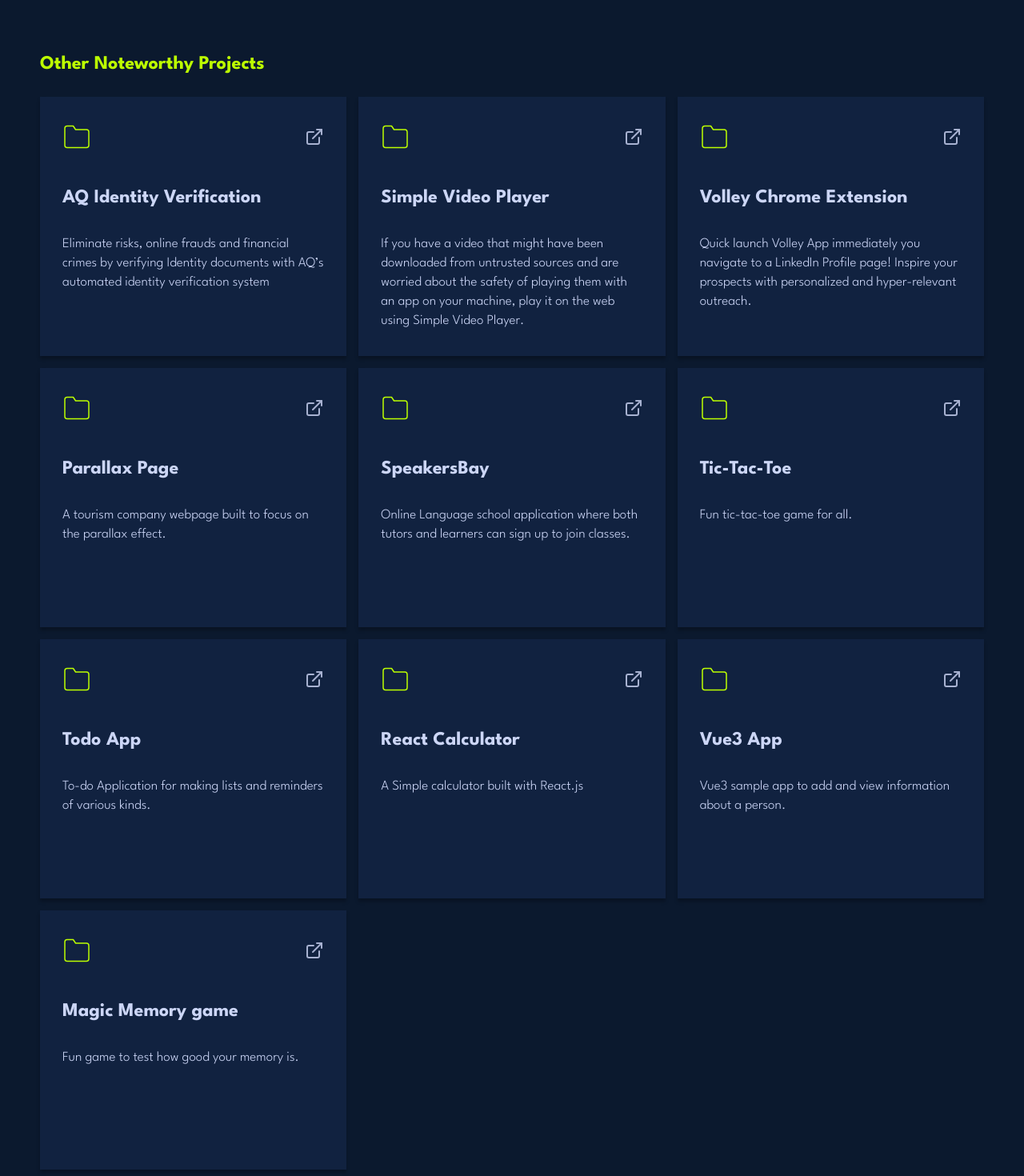
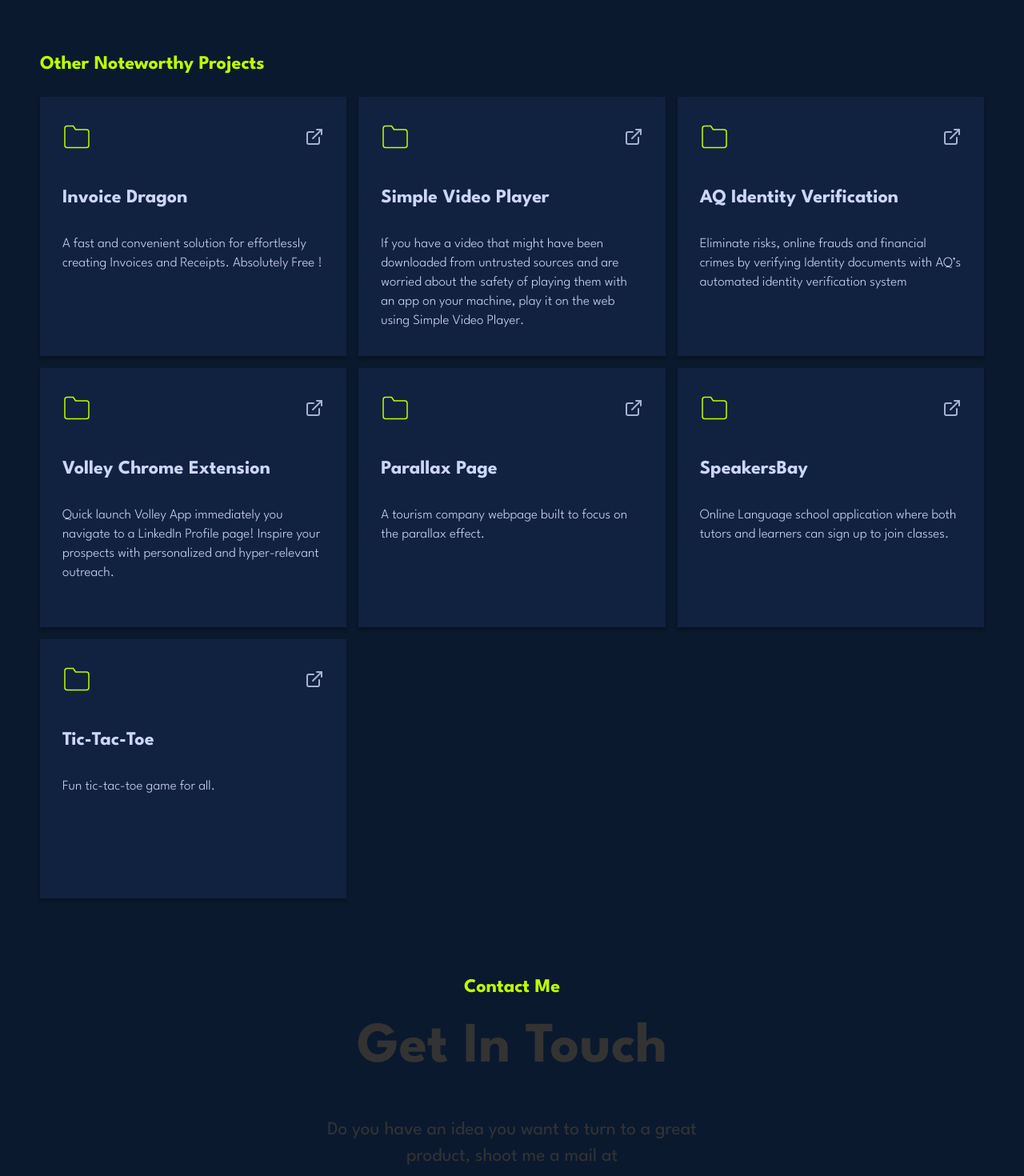
Before and after one commit to LaniJ/NewPortfolio, a Next.js app: page / in a window 1280 px wide. Shown: the part 2820-4290 px from the top of the page at 80% size. Built offline with nearby package versions, Linux system fonts and the light colour scheme.

Commit message:
adds invoice dragon to project list

```diff
--- a/components/OtherProjects/data.js
+++ b/components/OtherProjects/data.js
@@ -1,14 +1,19 @@
 export const projectList = [
   {
-    projectName: "AQ Identity Verification",
-    link: "https://stagingaq.enyata.com/",
-    cardContent: "Eliminate risks, online frauds and financial crimes by verifying Identity documents with AQ’s automated identity verification system",
+    projectName: "Invoice Dragon",
+    link: "https://invoicedragon.com/",
+    cardContent: "A fast and convenient solution for effortlessly creating Invoices and Receipts. Absolutely Free !",
   },
   {
     projectName: "Simple Video Player",
     link: "https://simplevideoplayer.com/",
     // cardContent: "Play your local videos on the web. Unsure about the saftey or origin of a video you have downloaded from untrusted sources? Worried about the safety of playing them with any app on your machine? "
     cardContent: "If you have a video that might have been downloaded from untrusted sources and are worried about the safety of playing them with an app on your machine, play it on the web using Simple Video Player."
+  },
+  {
+    projectName: "AQ Identity Verification",
+    link: "https://stagingaq.enyata.com/",
+    cardContent: "Eliminate risks, online frauds and financial crimes by verifying Identity documents with AQ’s automated identity verification system",
   },
   {
     projectName: "Volley Chrome Extension",
@@ -30,24 +35,24 @@
     link: "https://tic-tac-toe-pink-iota.vercel.app/",
     cardContent: "Fun tic-tac-toe game for all."
   },
-  {
-    projectName: "Todo App",
-    link: "https://todo-ezt5mf06k-lanij.vercel.app/",
-    cardContent: "To-do Application for making lists and reminders of various kinds."
-  },
-  {
-    projectName: "React Calculator",
-    link: "https://react-calc-nine.vercel.app/",
-    cardContent: "A Simple calculator built with React.js"
-  },
-  {
-    projectName: "Vue3 App",
-    link: "",
-    cardContent: "Vue3 sample app to add and view information about a person."
-  },
-  {
-    projectName: "Magic Memory game",
-    link: "",
-    cardContent: "Fun game to test how good your memory is."
-  },
+  // {
+  //   projectName: "Todo App",
+  //   link: "https://todo-ezt5mf06k-lanij.vercel.app/",
+  //   cardContent: "To-do Application for making lists and reminders of various kinds."
+  // },
+  // {
+  //   projectName: "React Calculator",
+  //   link: "https://react-calc-nine.vercel.app/",
+  //   cardContent: "A Simple calculator built with React.js"
+  // },
+  // {
+  //   projectName: "Vue3 App",
+  //   link: "",
+  //   cardContent: "Vue3 sample app to add and view information about a person."
+  // },
+  // {
+  //   projectName: "Magic Memory game",
+  //   link: "",
+  //   cardContent: "Fun game to test how good your memory is."
+  // },
 ]
```
